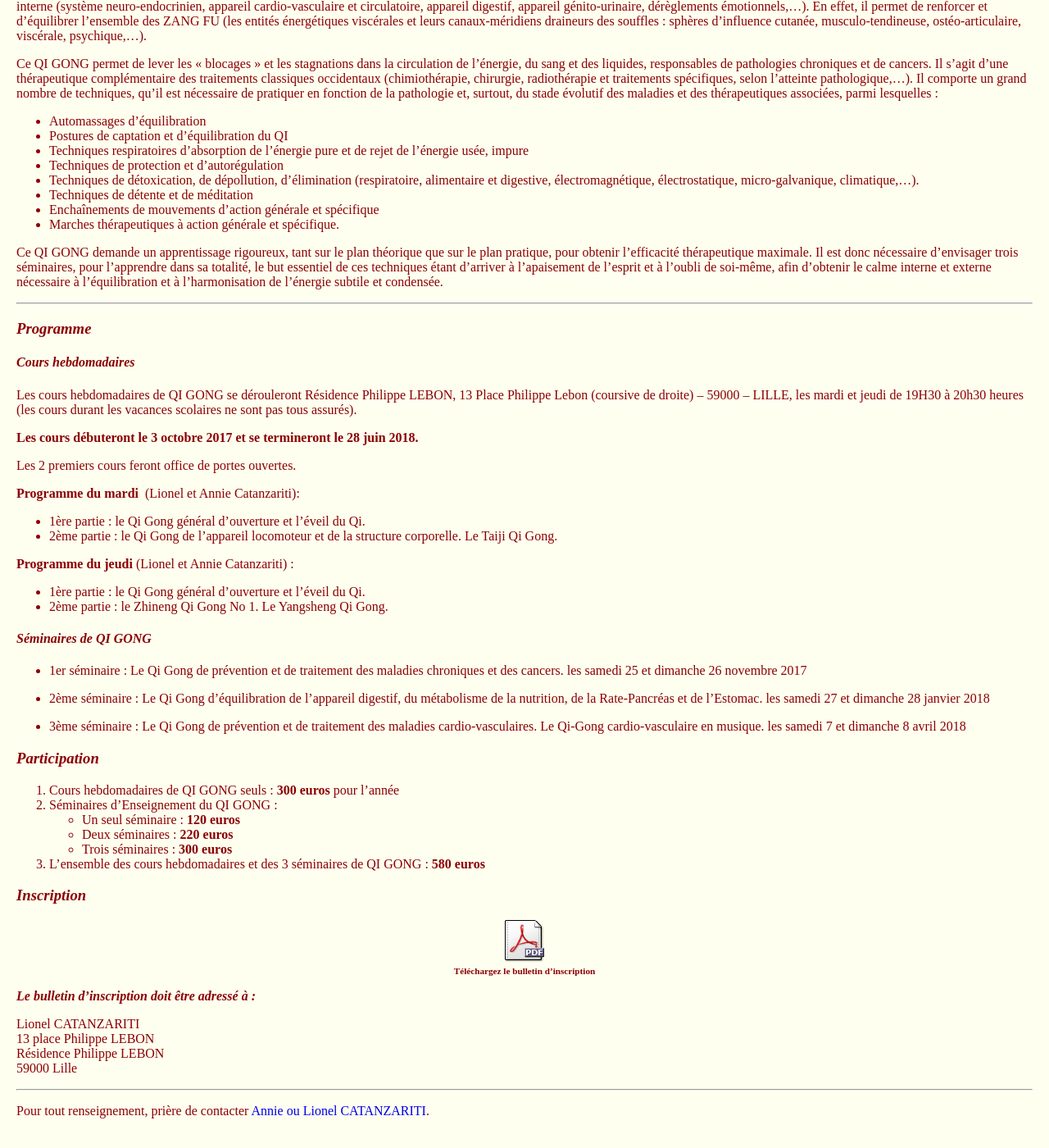
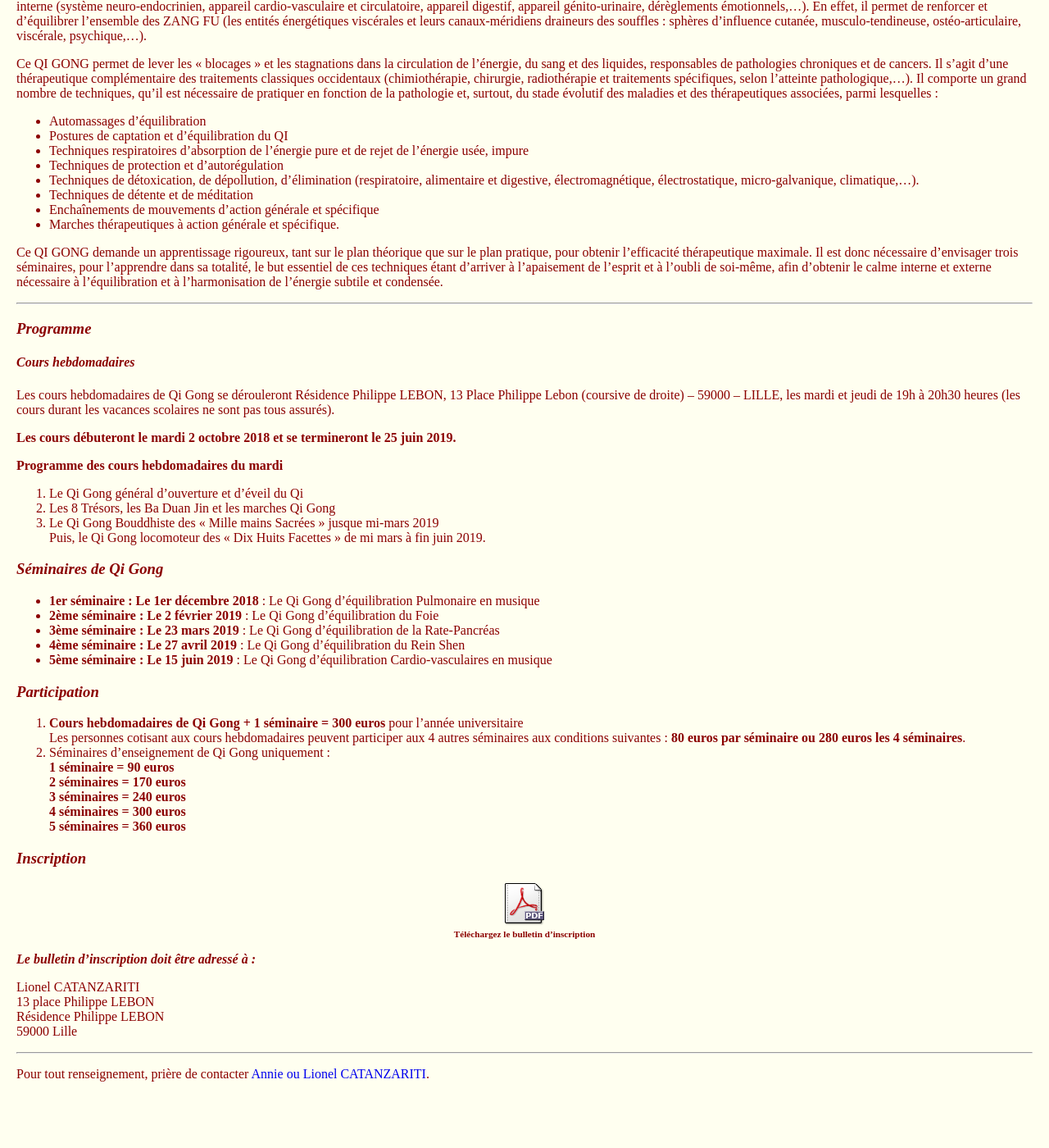
Before and after one commit to qi-energetique/qi-energetique.github.io, a Jekyll site: the page built from qigong.md, in a window 1280 px wide and 1400 px high, scrolled down 752 px. Shown: the whole window at 82% size. Built offline with Jekyll 4.4.1, drawn with Linux system fonts in a browser that asks for light colours; after the commit the page ends 2107 px from its top, so only the background shows below that.

Commit message:
Update qigong.md
Qi Gong 2018-2019

```diff
--- a/qigong.md
+++ b/qigong.md
@@ -49,41 +49,34 @@ Ce QI GONG demande un apprentissage rigoureux, tant sur le plan théorique que s
 
 #### *Cours hebdomadaires* ####
 
-Les cours hebdomadaires de QI GONG se dérouleront Résidence Philippe  LEBON, 13 Place Philippe Lebon (coursive de droite) – 59000 – LILLE, les mardi et jeudi de 19H30 à 20h30 heures (les cours durant les vacances scolaires ne sont pas tous assurés).
+Les cours hebdomadaires de Qi Gong se dérouleront Résidence Philippe  LEBON, 13 Place Philippe Lebon (coursive de droite) – 59000 – LILLE, les mardi et jeudi de 19h à 20h30 heures (les cours durant les vacances scolaires ne sont pas tous assurés).
 
-**Les cours débuteront le 3 octobre 2017 et se termineront le 28 juin 2018.**
+**Les cours débuteront le mardi 2 octobre 2018 et se termineront le 25 juin 2019.**
 
-Les 2 premiers cours feront office de portes ouvertes.
+**Programme des cours hebdomadaires du mardi**
+1. Le Qi Gong général d'ouverture et d'éveil du Qi
+2. Les 8 Trésors, les Ba Duan Jin et les marches Qi Gong
+3. Le Qi Gong Bouddhiste des « Mille mains Sacrées » jusque mi-mars 2019
+Puis, le Qi Gong locomoteur des « Dix Huits Facettes » de mi mars à fin juin 2019.
 
-**Programme du mardi**  (Lionel et Annie Catanzariti):
-
-- 1ère partie : le Qi Gong général d'ouverture et l'éveil du Qi.
-- 2ème partie : le Qi Gong de l'appareil locomoteur et de la structure corporelle. Le Taiji Qi Gong.
-
-**Programme du jeudi** (Lionel et Annie Catanzariti) :
-
-- 1ère partie : le Qi Gong général d'ouverture et l'éveil du Qi.
-- 2ème partie : le Zhineng Qi Gong No 1. Le Yangsheng Qi Gong.
-
-#### *Séminaires de QI GONG* ####
-
-- 1er séminaire : Le Qi Gong de prévention et de traitement des maladies chroniques et des cancers.
-les samedi 25 et dimanche 26 novembre 2017
-
-- 2ème séminaire : Le Qi Gong d'équilibration de l'appareil digestif, du métabolisme de la nutrition, de la Rate-Pancréas et de l'Estomac.
-les samedi 27 et dimanche 28 janvier 2018
-
-- 3ème séminaire : Le Qi Gong de prévention et de traitement des maladies cardio-vasculaires. Le Qi-Gong cardio-vasculaire en musique.
-les samedi 7 et dimanche 8 avril 2018
+### *Séminaires de Qi Gong* ###
+- **1er séminaire : Le 1er décembre 2018** : Le Qi Gong d’équilibration Pulmonaire en musique
+- **2ème séminaire : Le 2 février 2019** : Le Qi Gong d’équilibration du Foie
+- **3ème séminaire : Le 23 mars 2019** : Le Qi Gong d’équilibration de la Rate-Pancréas
+- **4ème séminaire : Le 27 avril 2019** : Le Qi Gong d’équilibration du Rein Shen
+- **5ème séminaire : Le 15 juin 2019** : Le Qi Gong d’équilibration Cardio-vasculaires en musique
 
 ### *Participation* ###
 
-1. Cours hebdomadaires de QI GONG seuls : **300 euros** pour l’année
-2. Séminaires d’Enseignement du QI GONG :
-- Un seul séminaire                   : **120 euros**
-- Deux séminaires                     : **220 euros**
-- Trois séminaires                    : **300 euros**
-3. L’ensemble des cours hebdomadaires et des 3 séminaires de QI GONG : **580 euros**
+1. **Cours hebdomadaires de Qi Gong + 1 séminaire = 300 euros** pour l’année universitaire
+Les personnes cotisant aux cours hebdomadaires peuvent participer aux 4 autres séminaires aux
+conditions suivantes : **80 euros par séminaire ou 280 euros les 4 séminaires**.
+2. Séminaires d'enseignement de Qi Gong uniquement :
+**1 séminaire = 90 euros
+2 séminaires = 170 euros
+3 séminaires = 240 euros
+4 séminaires = 300 euros
+5 séminaires = 360 euros**
 
 ### *Inscription* ###
 
```
